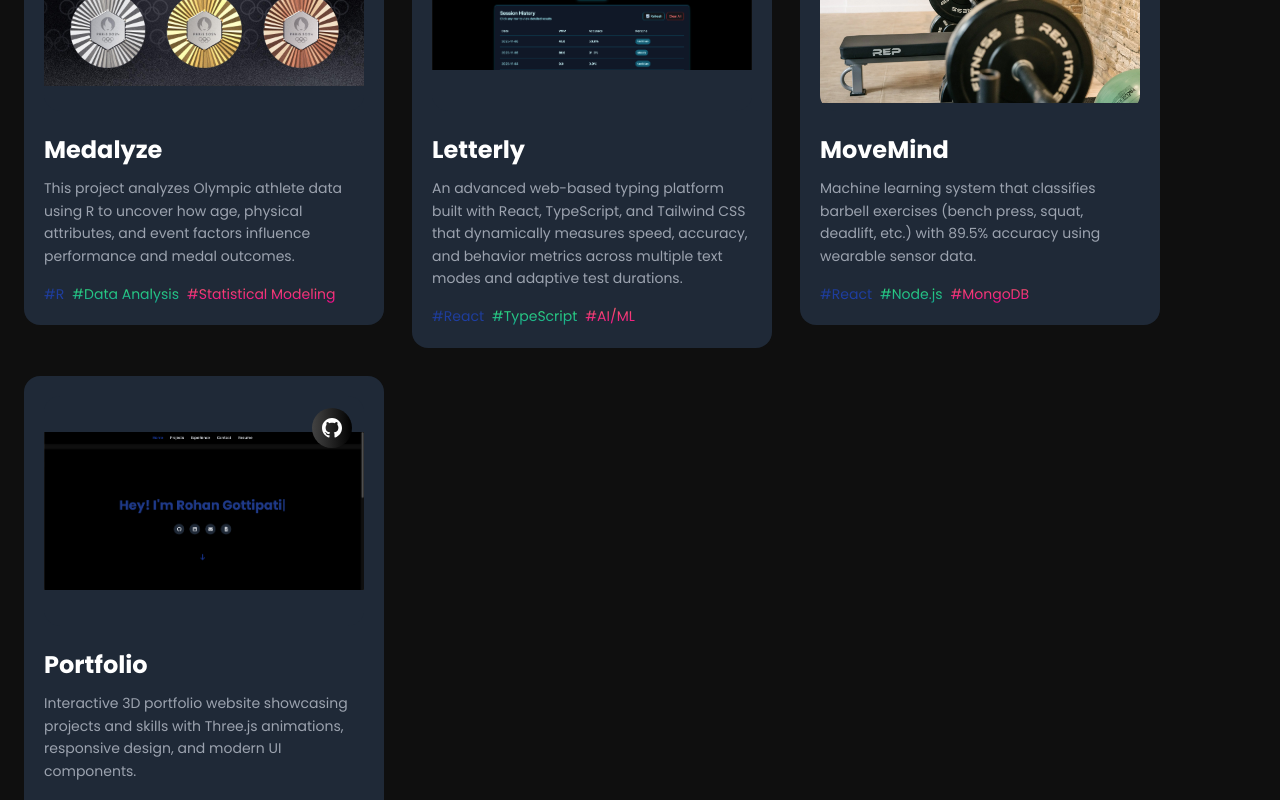
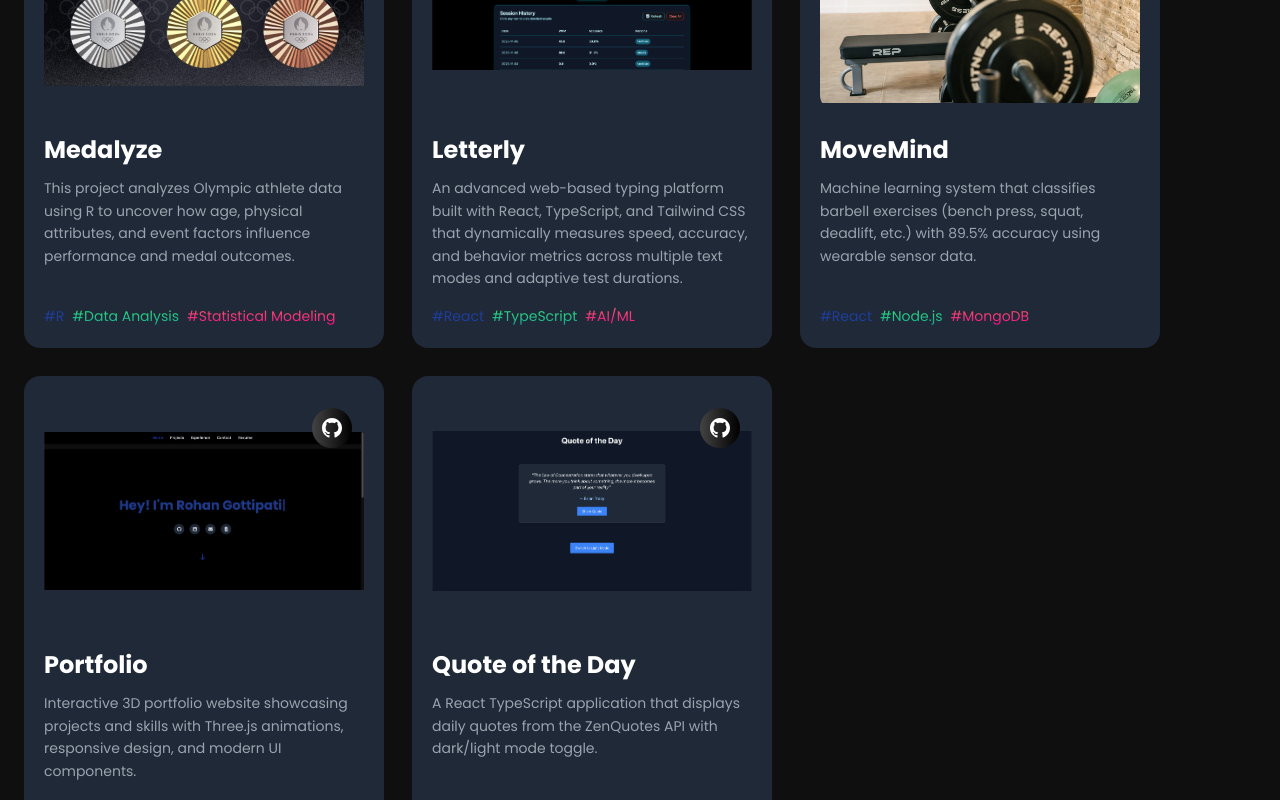
Before and after one commit to RohanGottipati/Terminal_Portfolio, a React (Vite) app: page /projects in a window 1280 px wide. Shown: the part 600-1400 px from the top of the page. Built offline with nearby package versions, Linux system fonts and the light colour scheme.

Commit message:
Add Quote of the Day project, fix Letterly image path, and ensure uniform project card heights

```diff
--- a/src/components/ProjectCards.jsx
+++ b/src/components/ProjectCards.jsx
@@ -22,7 +22,7 @@ const projects = [
       { name: "TypeScript", color: "green-text-gradient" },
       { name: "AI/ML", color: "pink-text-gradient" },
     ],
-    image: "/logos/Letterly.png",
+    image: "/logos/letterly.png",
     source_code_link: "https://github.com/RohanGottipati/Typing",
   },
   {
@@ -47,6 +47,17 @@ const projects = [
     image: "/logos/Portfolio.png",
     source_code_link: "https://github.com/RohanGottipati/Portfolio",
   },
+  {
+    name: "Quote of the Day",
+    description: "A React TypeScript application that displays daily quotes from the ZenQuotes API with dark/light mode toggle.",
+    tags: [
+      { name: "React", color: "blue-text-gradient" },
+      { name: "TypeScript", color: "green-text-gradient" },
+      { name: "Tailwind CSS", color: "pink-text-gradient" },
+    ],
+    image: "/logos/quote.png",
+    source_code_link: "https://github.com/RohanGottipati/Quote_Of_The_Day",
+  },
 ];
 
 const ProjectCard = ({ index, name, description, tags, image, source_code_link }) => {
@@ -56,15 +67,16 @@ const ProjectCard = ({ index, name, description, tags, image, source_code_link }
       whileInView={{ opacity: 1, y: 0 }}
       transition={{ duration: 0.6, delay: index * 0.1 }}
       viewport={{ once: true }}
+      className="sm:w-[360px] w-full flex"
     >
       <Tilt
         tiltMaxAngleX={45}
         tiltMaxAngleY={45}
         scale={1}
         transitionSpeed={450}
-        className="bg-tertiary p-5 rounded-2xl sm:w-[360px] w-full"
+        className="bg-tertiary p-5 rounded-2xl w-full flex flex-col"
       >
-        <div className="relative w-full h-[230px]">
+        <div className="relative w-full h-[230px] flex-shrink-0">
           <img
             src={image}
             alt="project_image"
@@ -90,12 +102,12 @@ const ProjectCard = ({ index, name, description, tags, image, source_code_link }
           </div>
         </div>
 
-        <div className="mt-5">
+        <div className="mt-5 flex-grow flex flex-col">
           <h3 className="text-white font-bold text-[24px]">{name}</h3>
-          <p className="mt-2 text-secondary text-[14px]">{description}</p>
+          <p className="mt-2 text-secondary text-[14px] min-h-[80px]">{description}</p>
         </div>
 
-        <div className="mt-4 flex flex-wrap gap-2">
+        <div className="mt-4 flex flex-wrap gap-2 flex-shrink-0">
           {tags.map((tag) => (
             <p
               key={`${name}-${tag.name}`}
@@ -111,7 +123,7 @@ const ProjectCard = ({ index, name, description, tags, image, source_code_link }
 };
 
 const ProjectCards = () => (
-  <div className="mt-20 flex flex-wrap gap-7">
+  <div className="mt-20 flex flex-wrap gap-7 items-stretch">
     {projects.map((project, index) => (
       <ProjectCard key={`project-${index}`} index={index} {...project} />
     ))}
```
Also changed, not shown: public/logos/quote.png (added).
